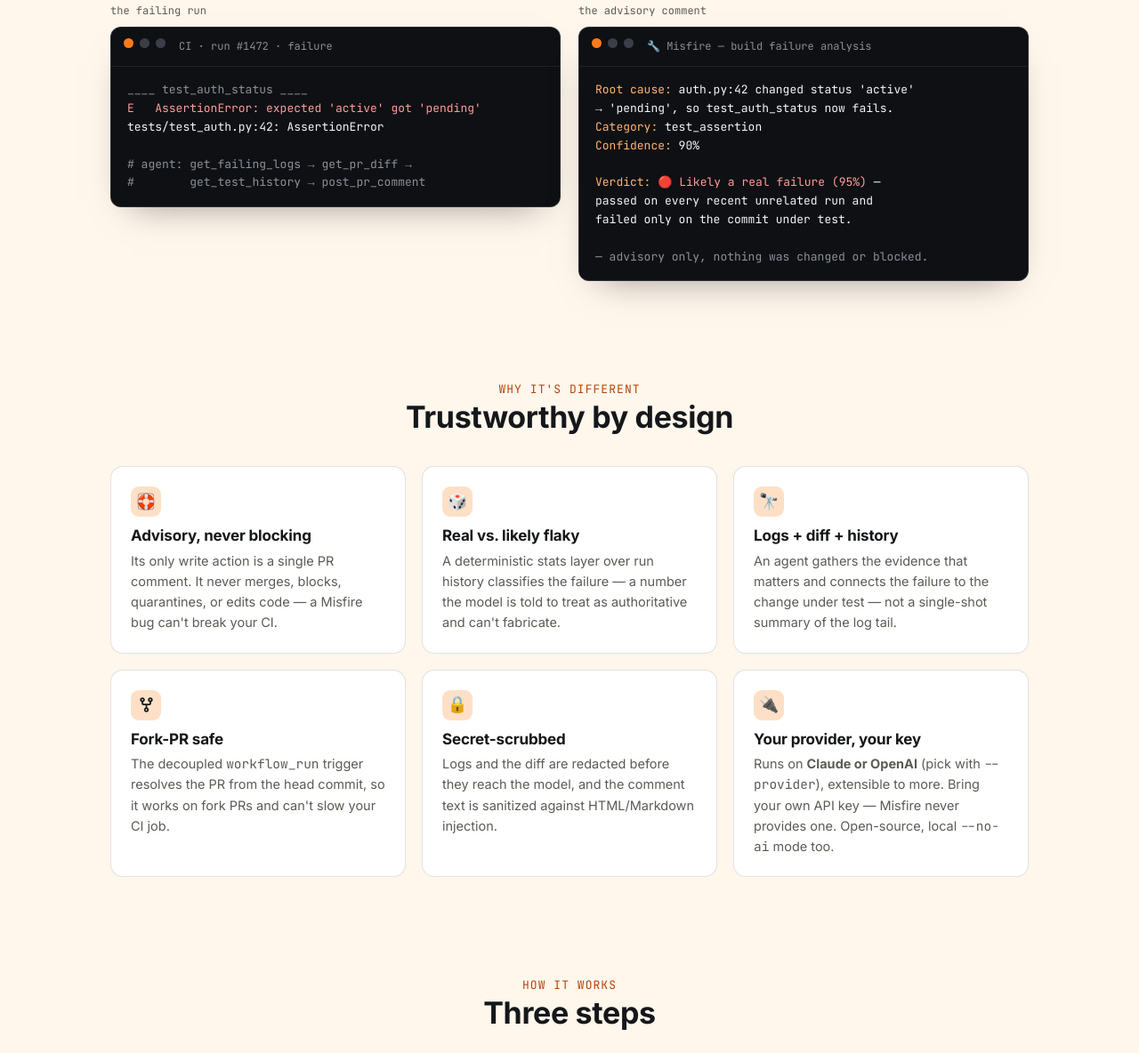
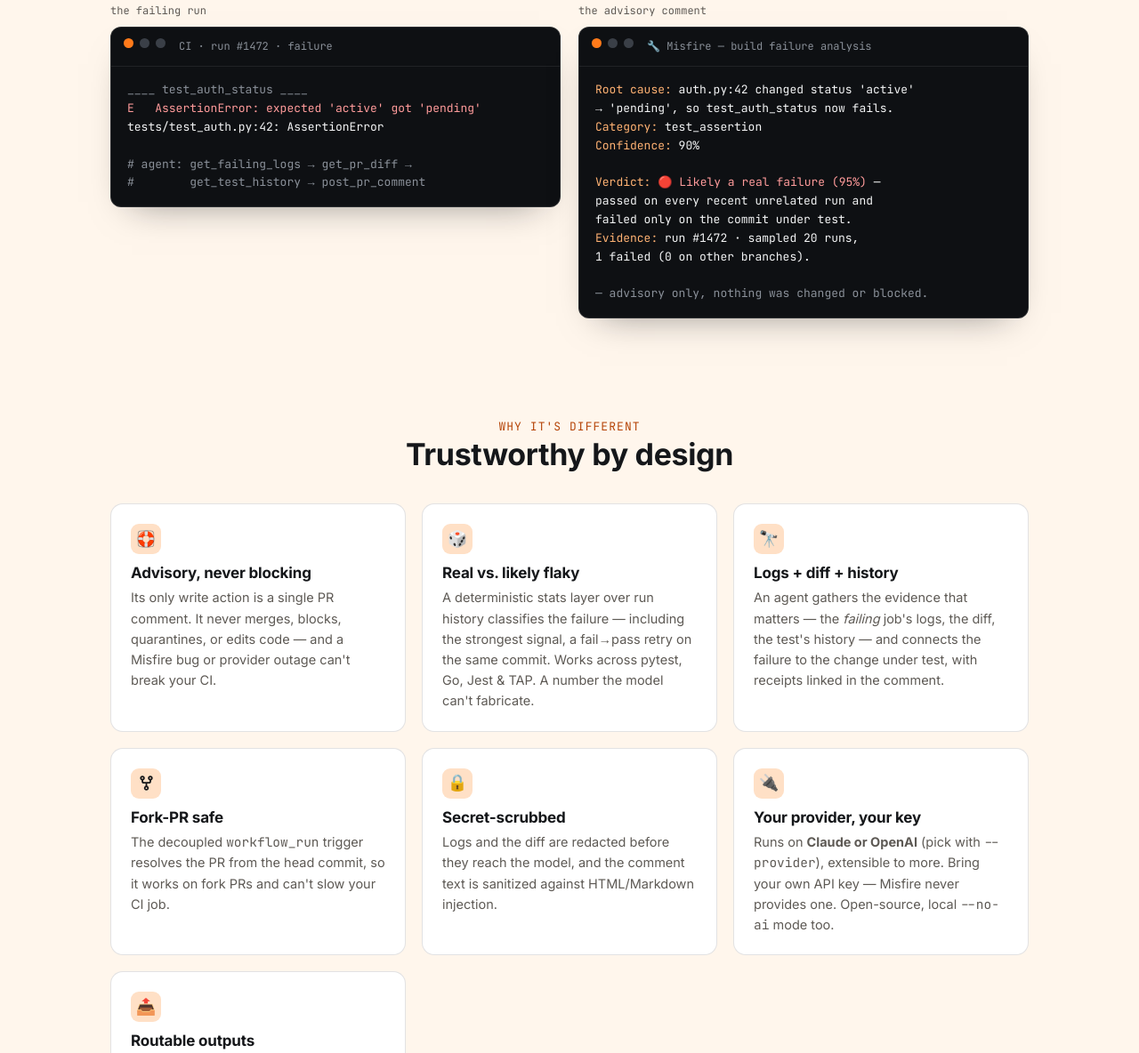
Before and after one commit to actions-marketplace-validations/ericmhayes_misfire-ci, a plain HTML site: page site/index.html in a window 1280 px wide. Shown: the part 1149-2333 px from the top of the page at 89% size. Drawn offline with Linux system fonts and the light colour scheme.

Commit message:
Docs + site: cover Tier 0/1/2 features (#11)
Bring the user guide and website up to date with everything shipped since launch:
- Evidence block (sample comment, fields table, §5).
- Pass-on-retry signal + multi-framework flaky detection (§6).
- Structured output: misfire analyze --format json (§7/§8) and the classification/category/confidence Action outputs (§9), with Slack routing on classification (§15).
- Failing-job log fetch + 'never fails your CI' reliability note (§4/§10).
- Site: Evidence line in the worked example, refreshed feature cards, new 'Routable outputs' card.

```diff
--- a/site/index.html
+++ b/site/index.html
@@ -97,6 +97,8 @@ tests/test_auth.py:42: AssertionError
 <span class="t-orange">Verdict:</span> <span class="t-real">🔴 Likely a real failure (95%)</span> —
 passed on every recent unrelated run and
 failed only on the commit under test.
+<span class="t-orange">Evidence:</span> run #1472 · sampled 20 runs,
+1 failed (0 on other branches).
 
 <span class="t-com">— advisory only, nothing was changed or blocked.</span></code></pre>
           </div>
@@ -113,12 +115,13 @@ failed only on the commit under test.
         <h2>Trustworthy by design</h2>
       </div>
       <div class="features">
-        <div class="card"><div class="ic">🛟</div><h3>Advisory, never blocking</h3><p>Its only write action is a single PR comment. It never merges, blocks, quarantines, or edits code — a Misfire bug can't break your CI.</p></div>
-        <div class="card"><div class="ic">🎲</div><h3>Real vs. likely flaky</h3><p>A deterministic stats layer over run history classifies the failure — a number the model is told to treat as authoritative and can't fabricate.</p></div>
-        <div class="card"><div class="ic">🔭</div><h3>Logs + diff + history</h3><p>An agent gathers the evidence that matters and connects the failure to the change under test — not a single-shot summary of the log tail.</p></div>
+        <div class="card"><div class="ic">🛟</div><h3>Advisory, never blocking</h3><p>Its only write action is a single PR comment. It never merges, blocks, quarantines, or edits code — and a Misfire bug or provider outage can't break your CI.</p></div>
+        <div class="card"><div class="ic">🎲</div><h3>Real vs. likely flaky</h3><p>A deterministic stats layer over run history classifies the failure — including the strongest signal, a fail→pass retry on the same commit. Works across pytest, Go, Jest &amp; TAP. A number the model can't fabricate.</p></div>
+        <div class="card"><div class="ic">🔭</div><h3>Logs + diff + history</h3><p>An agent gathers the evidence that matters — the <em>failing</em> job's logs, the diff, the test's history — and connects the failure to the change under test, with receipts linked in the comment.</p></div>
         <div class="card"><div class="ic"><svg viewBox="0 0 16 16" width="19" height="19" fill="currentColor" aria-hidden="true"><path d="M5 5.372v.878c0 .414.336.75.75.75h4.5a.75.75 0 0 0 .75-.75v-.878a2.25 2.25 0 1 1 1.5 0v.878a2.25 2.25 0 0 1-2.25 2.25h-1.5v2.128a2.251 2.251 0 1 1-1.5 0V8.5h-1.5A2.25 2.25 0 0 1 3.5 6.25v-.878a2.25 2.25 0 1 1 1.5 0ZM5 3.25a.75.75 0 1 0-1.5 0 .75.75 0 0 0 1.5 0Zm6.75.75a.75.75 0 1 0 0-1.5.75.75 0 0 0 0 1.5Zm-3 8.75a.75.75 0 1 0-1.5 0 .75.75 0 0 0 1.5 0Z"></path></svg></div><h3>Fork-PR safe</h3><p>The decoupled <code>workflow_run</code> trigger resolves the PR from the head commit, so it works on fork PRs and can't slow your CI job.</p></div>
         <div class="card"><div class="ic">🔒</div><h3>Secret-scrubbed</h3><p>Logs and the diff are redacted before they reach the model, and the comment text is sanitized against HTML/Markdown injection.</p></div>
         <div class="card"><div class="ic">🔌</div><h3>Your provider, your key</h3><p>Runs on <strong>Claude or OpenAI</strong> (pick with <code>--provider</code>), extensible to more. Bring your own API key — Misfire never provides one. Open-source, local <code>--no-ai</code> mode too.</p></div>
+        <div class="card"><div class="ic">📤</div><h3>Routable outputs</h3><p>Beyond the comment: <code>classification</code>, <code>category</code> &amp; <code>confidence</code> as Action outputs — and <code>--format json</code> locally — so you can ping Slack only when it's a real failure.</p></div>
       </div>
     </div>
   </section>
```
Also changed, not shown: 1 other file.
